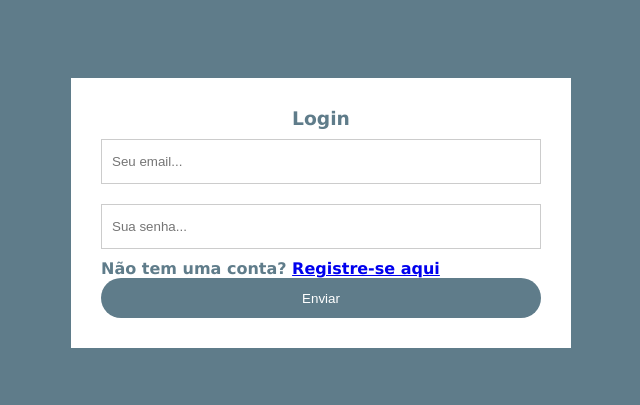
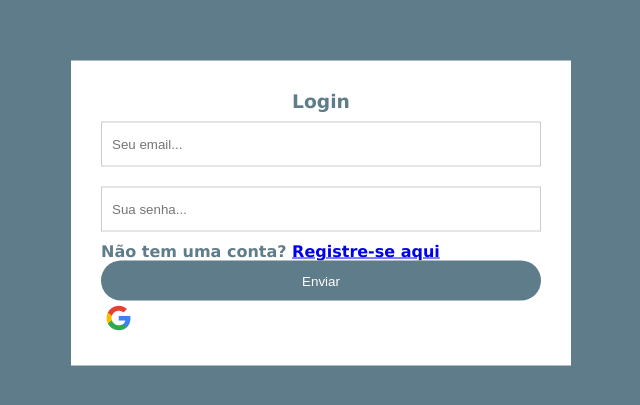
Before and after one commit to Fernando-py/Login-Cadastro, a plain HTML site: page index.html in a window 1280 px wide. Shown: the part 187-592 px from the top of the page, without its empty margins (319-959 px from the left). Drawn offline with Linux system fonts and the light colour scheme.

Commit message:
testando imgens
img com link

```diff
--- a/index.html
+++ b/index.html
@@ -69,6 +69,7 @@
             <input id="password" type="password" name="senha" placeholder="Sua senha..." />
             <h4>Não tem uma conta? <a href="registro.html">Registre-se aqui</a></h4>
             <input type="submit" name="acao" value="Enviar" />
+            <a href="https://twitter.com/"><img src="img/google_logo.png" alt="google-logo" width="35" height="35"></a>
         </form>
         <script>
             var email = document.getElementById('email');
```
Also changed, not shown: img/google_logo.png (added), img/twitter-logo.webp (added).
